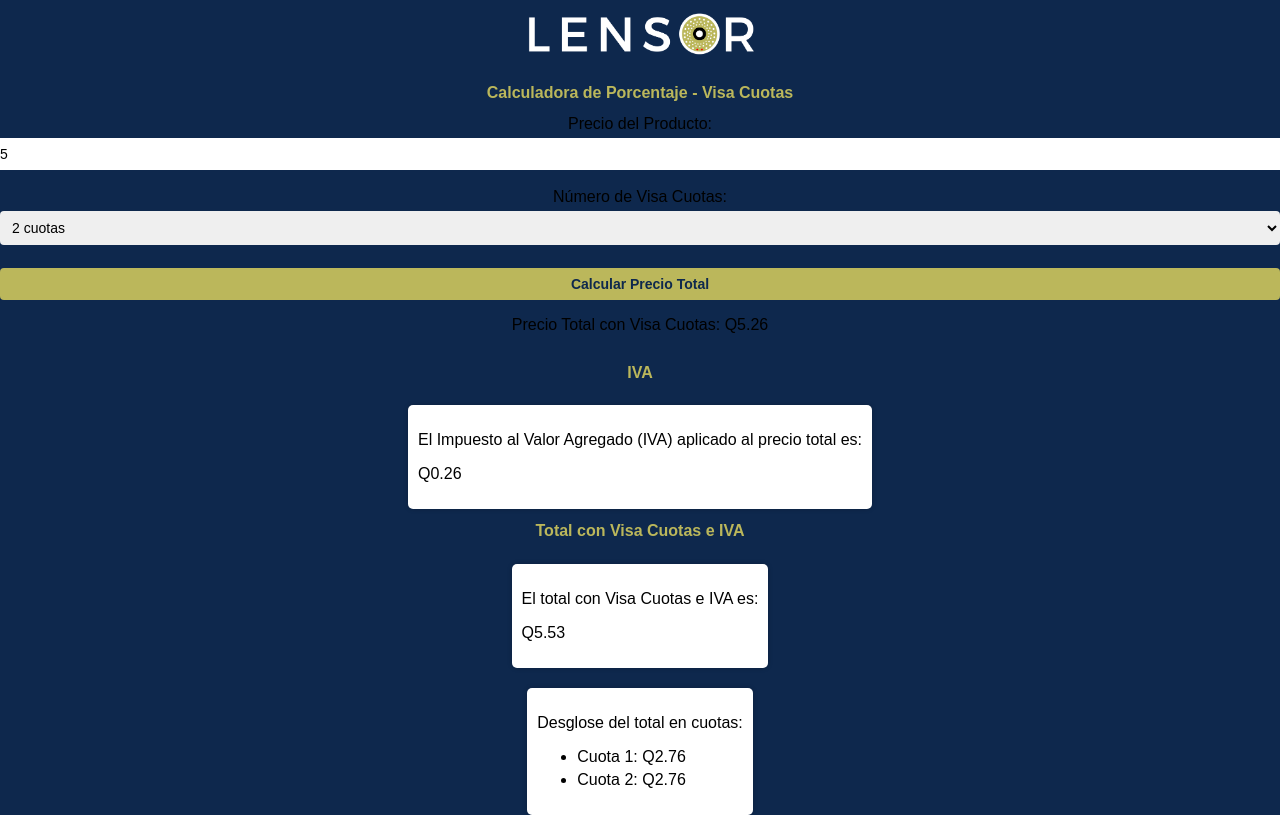
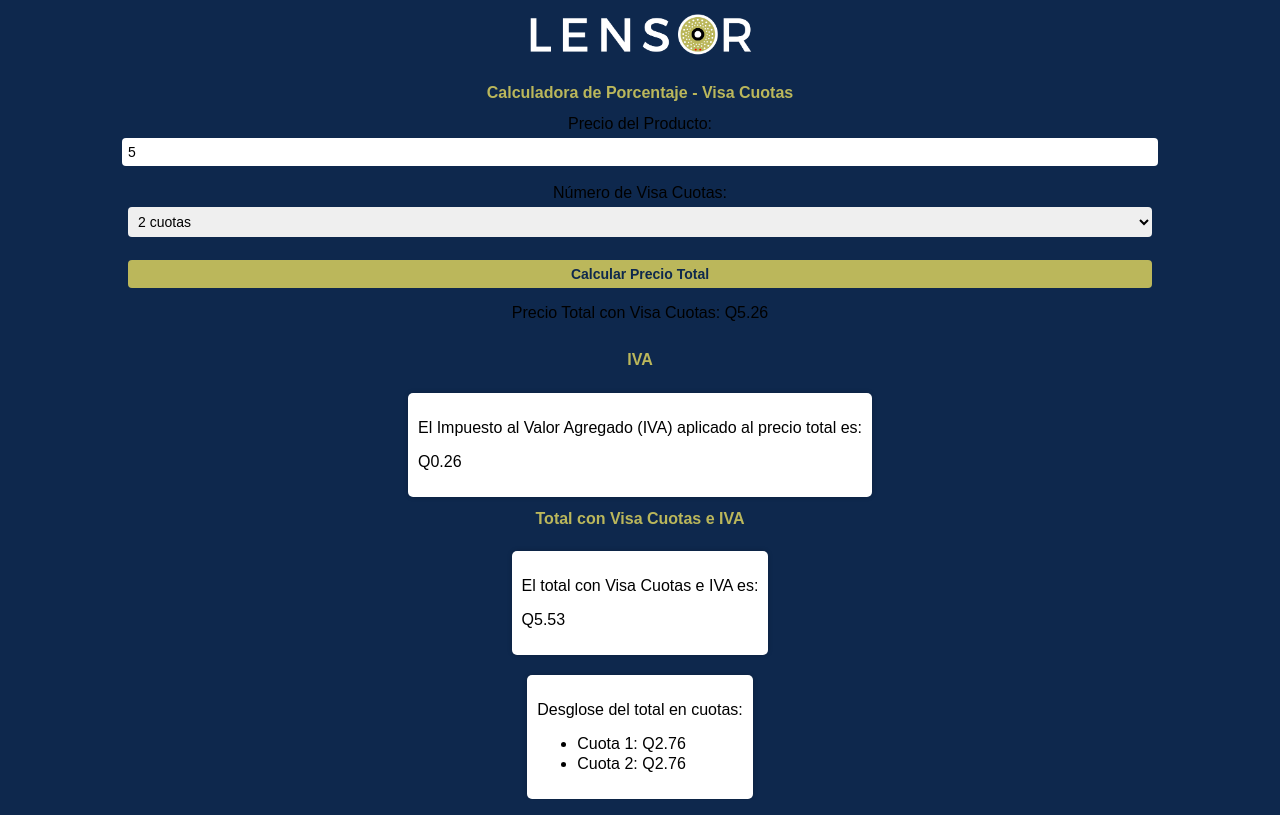
Before and after one commit to BryanD21/calculadoravisacuotas, a plain HTML site: page index.html in a window 1280 px wide. Both pictures are taken after typing "5" into the empty fields and a click on the button "Calcular Precio Total". Drawn offline with Linux system fonts and the light colour scheme.

Commit message:
cambios nuevesitos

```diff
--- a/css/styles.css
+++ b/css/styles.css
@@ -17,7 +17,7 @@ body {
 }
 
 .logo {
-    max-width: 255px;
+    max-width: 250px;
     height: auto;
 }
 
@@ -34,13 +34,14 @@ h2 {
 .label-input {
     display: block;
     margin-top: 5px;
+    color: #fff;
 }
 
 input[type="number"],
 select,
 button {
-    width: 100%;
-    padding: 8px;
+    width: 80%;
+    padding: 6px;
     margin-top: 5px;
     border: none;
     border-radius: 4px;
@@ -63,6 +64,16 @@ button:hover {
     margin-top: 20px;
     font-weight: bold;
     font-size: 18px;
+    animation: fadeIn 0.5s ease;
+}
+
+@keyframes fadeIn {
+    from {
+        opacity: 0;
+    }
+    to {
+        opacity: 1;
+    }
 }
 
 .iva,
@@ -82,7 +93,7 @@ button:hover {
 }
 
 .cuotas li {
-    margin-bottom: 5px;
+    margin-bottom: 2px; /* Reducir espacio entre elementos de la lista */
 }
 
 .letras-color-bbb75b {
```
